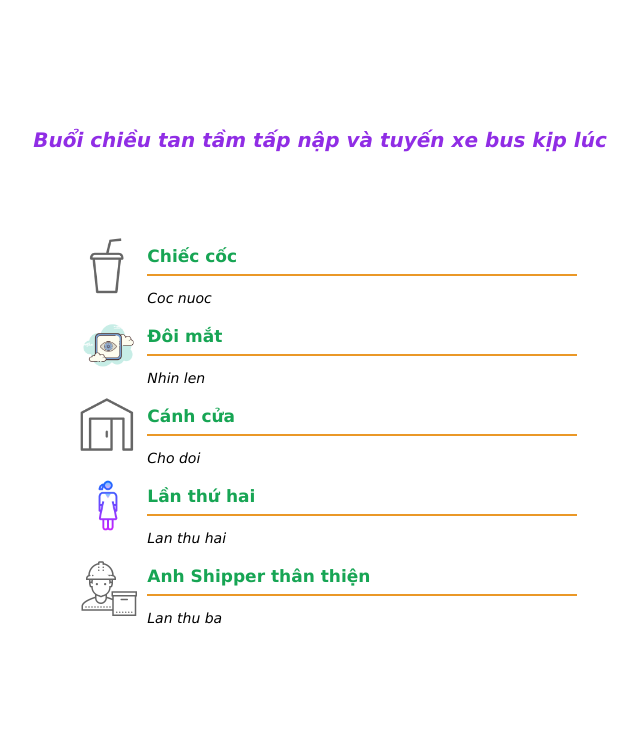
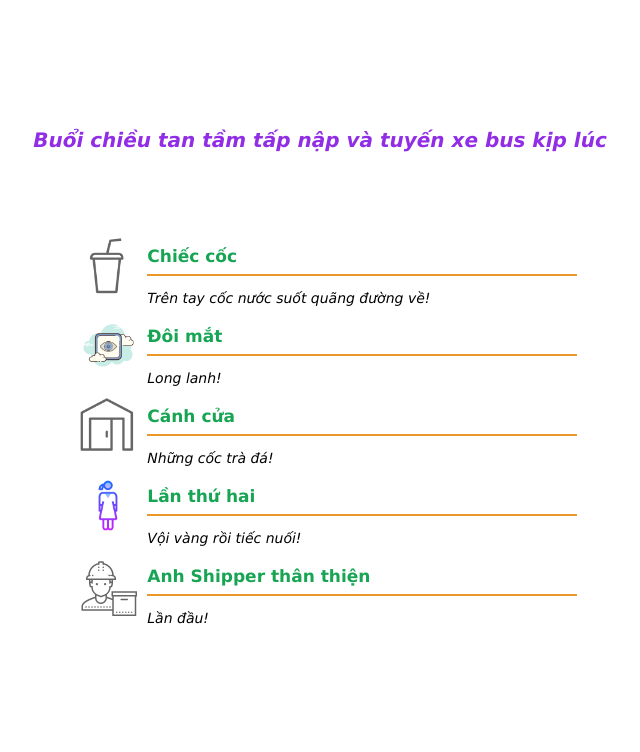
Before and after one commit to thangle1202/bacduathu.io, a plain HTML site: page index.html in a window 1280 px wide. Shown: the part 200-952 px from the top of the page, without its empty margins (320-960 px from the left). Drawn offline with Linux system fonts and the light colour scheme.

Commit message:
Update index.html

```diff
--- a/index.html
+++ b/index.html
@@ -32,7 +32,7 @@
 				<a href="chapter1.html" id="line1">Chiếc cốc</a>
 				<br>
 				<hr size="2" color="#EA9827">
-				<p class="sub">Coc nuoc</p>
+				<p class="sub">Trên tay cốc nước suốt quãng đường về!</p>
 				<br clear="all">
 			</div>
 		</div>
@@ -48,7 +48,7 @@
 				<a href="chapter2.html" id="line2">Đôi mắt</a>
 				<br>
 				<hr size="2" color="#EA9827">
-				<p class="sub">Nhin len</p>
+				<p class="sub">Long lanh!</p>
 				<br clear="all">
 			</div>
 		</div>
@@ -64,7 +64,7 @@
 				<a href="chapter3.html" id="line3">Cánh cửa</a>
 				<br>
 				<hr size="2" color="#EA9827">
-				<p class="sub">Cho doi</p>
+				<p class="sub">Những cốc trà đá!</p>
 				<br clear="all">
 			</div>
 		</div>
@@ -80,7 +80,7 @@
 				<a href="chapter4.html" id="line4">Lần thứ hai</a>
 				<br>
 				<hr size="2" color="#EA9827">
-				<p class="sub">Lan thu hai</p>
+				<p class="sub">Vội vàng rồi tiếc nuối!</p>
 				<br clear="all">
 			</div>
 		</div>
@@ -97,7 +97,7 @@
 				<br>
 				<hr size="2" color="#EA9827">
 
-				<p class="sub">Lan thu ba</p>
+				<p class="sub">Lần đầu!</p>
 				<br clear="all">
 			</div>
 		</div>
```
